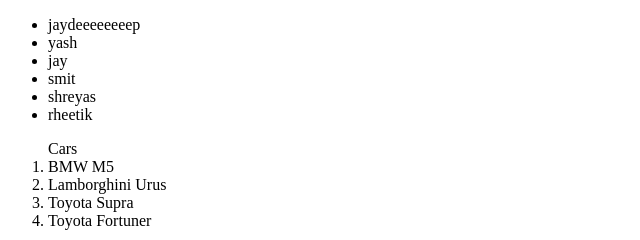
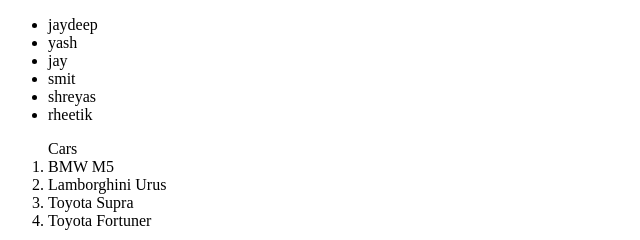
Before and after one commit to jaydeep-zeus-3704/task1_devops, a website: page src/frontend/index.html in a window 1280 px wide. Shown: the full height of the page, 0-640 px from the left. Drawn offline with Linux system fonts and the light colour scheme.

Commit message:
Update index.html

```diff
--- a/src/frontend/index.html
+++ b/src/frontend/index.html
@@ -7,7 +7,7 @@
 </head>
 <body>
     <ul>
-        <li>jaydeeeeeeeep</li>
+        <li>jaydeep</li>
         <li>yash</li>
         <li>jay</li>
         <li>smit</li>
```
